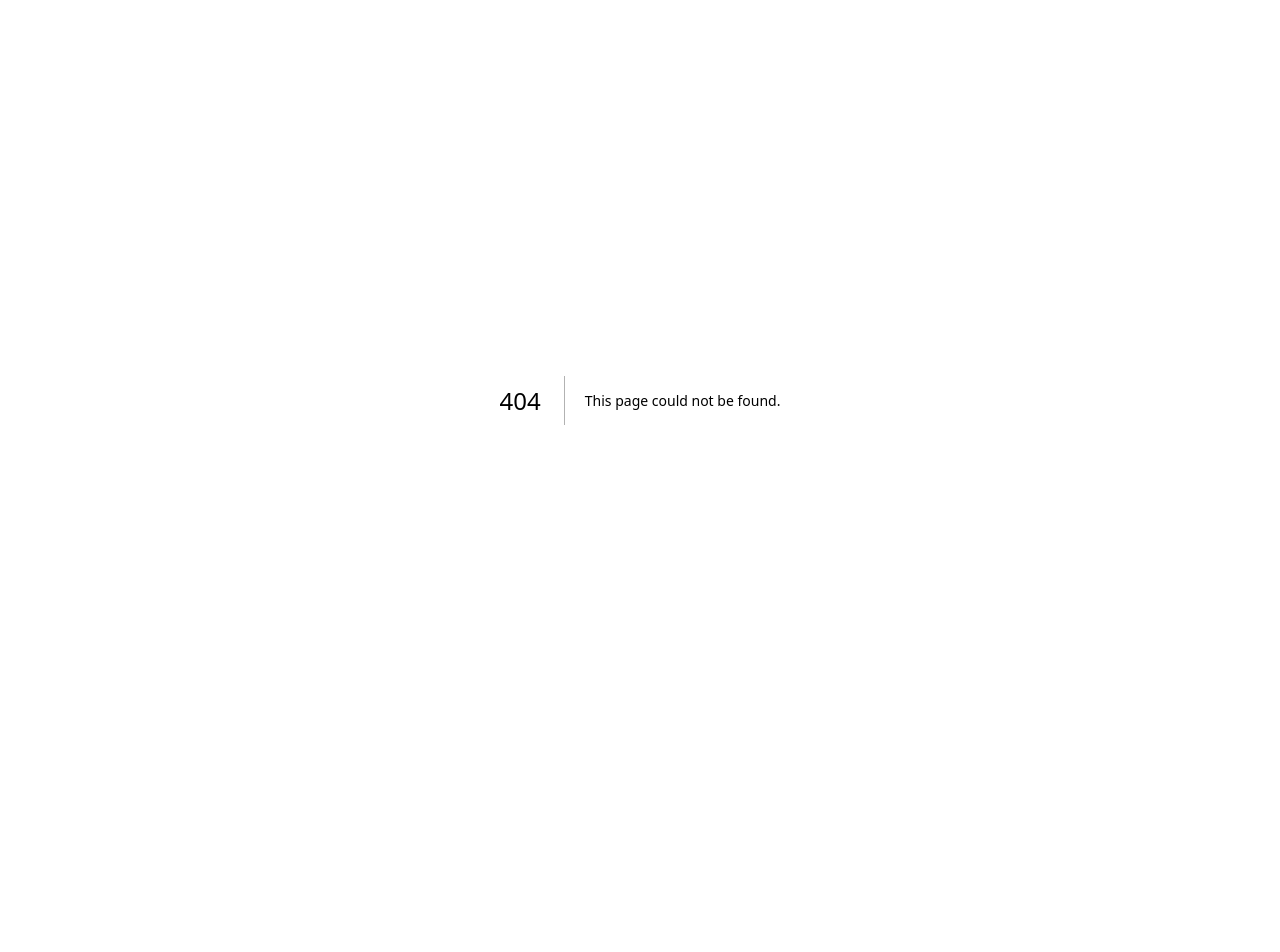
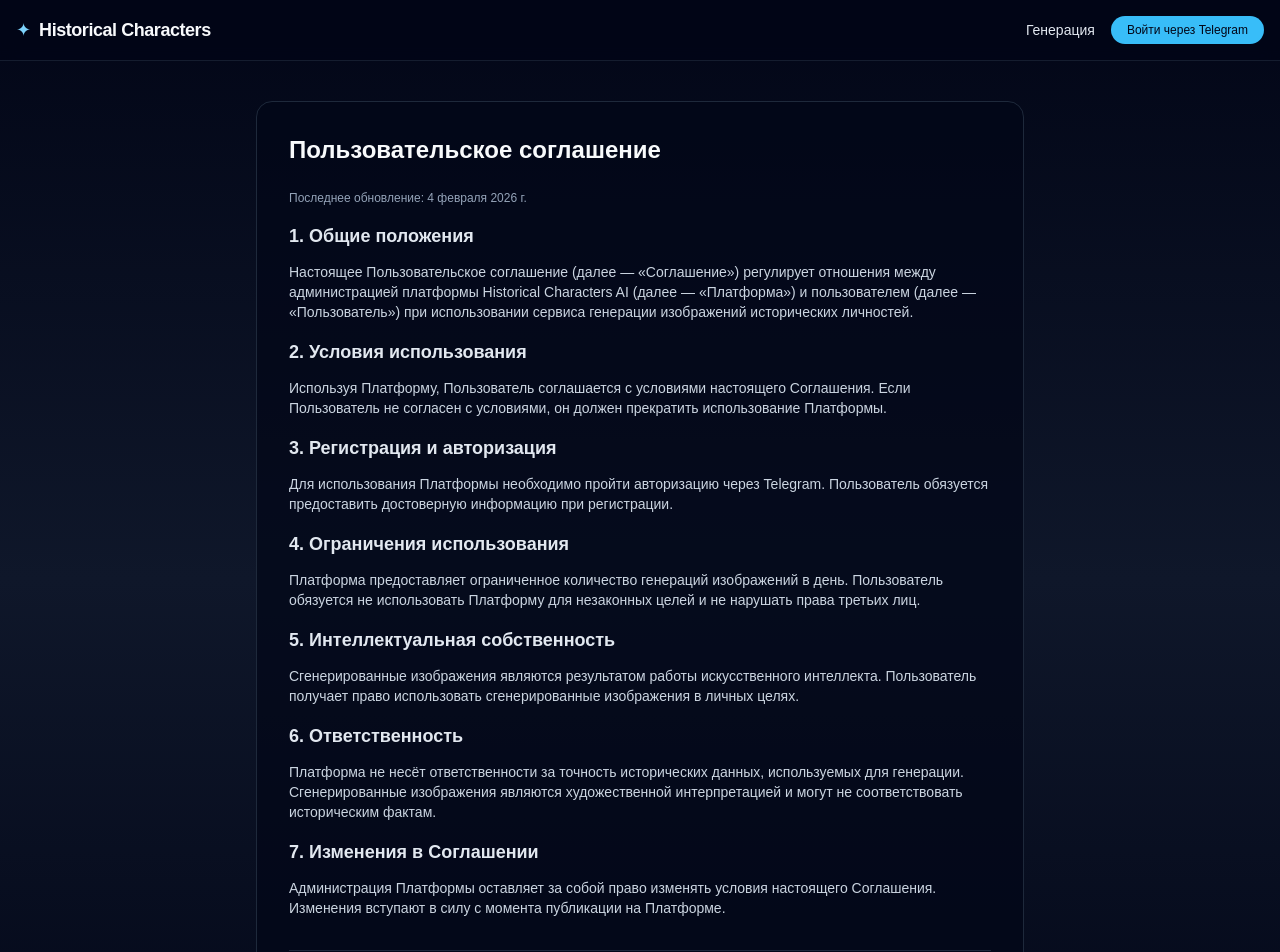
Before and after one commit to Trainfan611/historical-characters-ai, a Next.js app: page /terms in a window 1280 px wide. Before the commit this address had no page. Shown: the top 952 px of the page. Before the commit the page ends 800 px from the top, so only its background shows below. Built offline with nearby package versions, Linux system fonts and the light colour scheme; no server answers.

Commit message:
Add terms page and make user agreement link clickable with same font style as footer

```diff
--- a/app/login/page.tsx
+++ b/app/login/page.tsx
@@ -23,8 +23,14 @@ export default function LoginPage() {
             <TelegramLogin />
           </div>
 
-          <p className="text-sm text-gray-500 text-center mt-4">
-            Нажимая кнопку, вы соглашаетесь с условиями использования
+          <p className="text-xs text-slate-500 text-center mt-4">
+            Нажимая кнопку, вы соглашаетесь с{' '}
+            <Link
+              href="/terms"
+              className="text-sky-400 hover:text-sky-300 underline transition-colors"
+            >
+              условиями использования
+            </Link>
           </p>
         </div>
       </main>
--- /dev/null
+++ b/app/terms/page.tsx
@@ -0,0 +1,97 @@
+import { Header } from '@/components/layout/Header';
+import { Footer } from '@/components/layout/Footer';
+import Link from 'next/link';
+
+export default function TermsPage() {
+  return (
+    <div className="min-h-screen flex flex-col bg-gradient-to-b from-slate-950 via-slate-900 to-slate-950 text-slate-50">
+      <Header />
+
+      <main className="flex-1 container mx-auto px-4 py-10">
+        <div className="max-w-3xl mx-auto">
+          <div className="bg-slate-950/70 border border-slate-800 rounded-2xl p-8">
+            <h1 className="text-2xl font-bold mb-6 text-slate-50">
+              Пользовательское соглашение
+            </h1>
+
+            <div className="prose prose-invert max-w-none text-slate-300 space-y-4 text-sm">
+              <p className="text-xs text-slate-400">
+                Последнее обновление: {new Date().toLocaleDateString('ru-RU', { year: 'numeric', month: 'long', day: 'numeric' })}
+              </p>
+
+              <section>
+                <h2 className="text-lg font-semibold mb-3 text-slate-200">1. Общие положения</h2>
+                <p>
+                  Настоящее Пользовательское соглашение (далее — «Соглашение») регулирует отношения между
+                  администрацией платформы Historical Characters AI (далее — «Платформа») и пользователем
+                  (далее — «Пользователь») при использовании сервиса генерации изображений исторических личностей.
+                </p>
+              </section>
+
+              <section>
+                <h2 className="text-lg font-semibold mb-3 text-slate-200">2. Условия использования</h2>
+                <p>
+                  Используя Платформу, Пользователь соглашается с условиями настоящего Соглашения.
+                  Если Пользователь не согласен с условиями, он должен прекратить использование Платформы.
+                </p>
+              </section>
+
+              <section>
+                <h2 className="text-lg font-semibold mb-3 text-slate-200">3. Регистрация и авторизация</h2>
+                <p>
+                  Для использования Платформы необходимо пройти авторизацию через Telegram.
+                  Пользователь обязуется предоставить достоверную информацию при регистрации.
+                </p>
+              </section>
+
+              <section>
+                <h2 className="text-lg font-semibold mb-3 text-slate-200">4. Ограничения использования</h2>
+                <p>
+                  Платформа предоставляет ограниченное количество генераций изображений в день.
+                  Пользователь обязуется не использовать Платформу для незаконных целей и не нарушать
+                  права третьих лиц.
+                </p>
+              </section>
+
+              <section>
+                <h2 className="text-lg font-semibold mb-3 text-slate-200">5. Интеллектуальная собственность</h2>
+                <p>
+                  Сгенерированные изображения являются результатом работы искусственного интеллекта.
+                  Пользователь получает право использовать сгенерированные изображения в личных целях.
+                </p>
+              </section>
+
+              <section>
+                <h2 className="text-lg font-semibold mb-3 text-slate-200">6. Ответственность</h2>
+                <p>
+                  Платформа не несёт ответственности за точность исторических данных, используемых для генерации.
+                  Сгенерированные изображения являются художественной интерпретацией и могут не соответствовать
+                  историческим фактам.
+                </p>
+              </section>
+
+              <section>
+                <h2 className="text-lg font-semibold mb-3 text-slate-200">7. Изменения в Соглашении</h2>
+                <p>
+                  Администрация Платформы оставляет за собой право изменять условия настоящего Соглашения.
+                  Изменения вступают в силу с момента публикации на Платформе.
+                </p>
+              </section>
+            </div>
+
+            <div className="mt-8 pt-6 border-t border-slate-800">
+              <Link
+                href="/login"
+                className="text-xs text-slate-400 hover:text-sky-300 transition-colors"
+              >
+                ← Вернуться к входу
+              </Link>
+            </div>
+          </div>
+        </div>
+      </main>
+
+      <Footer />
+    </div>
+  );
+}
```
